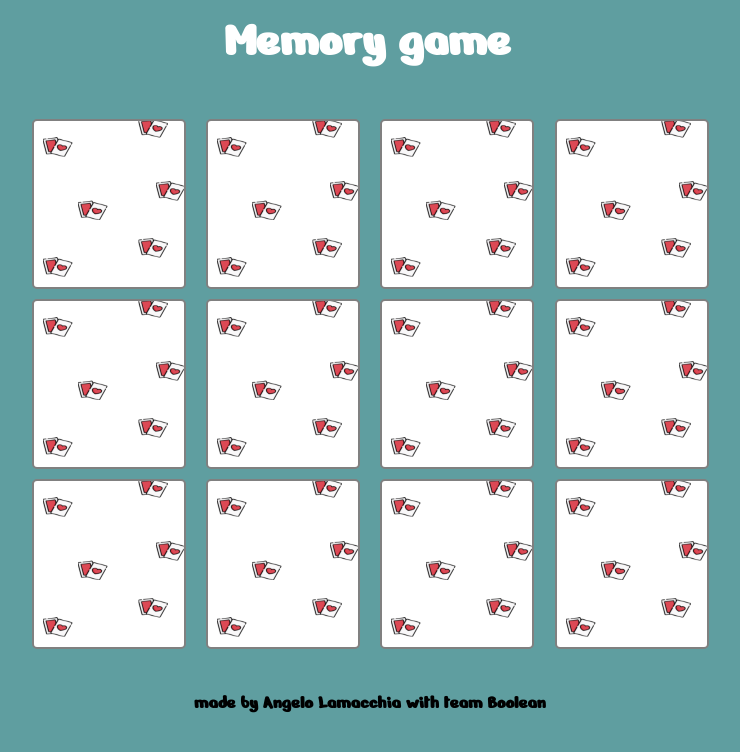
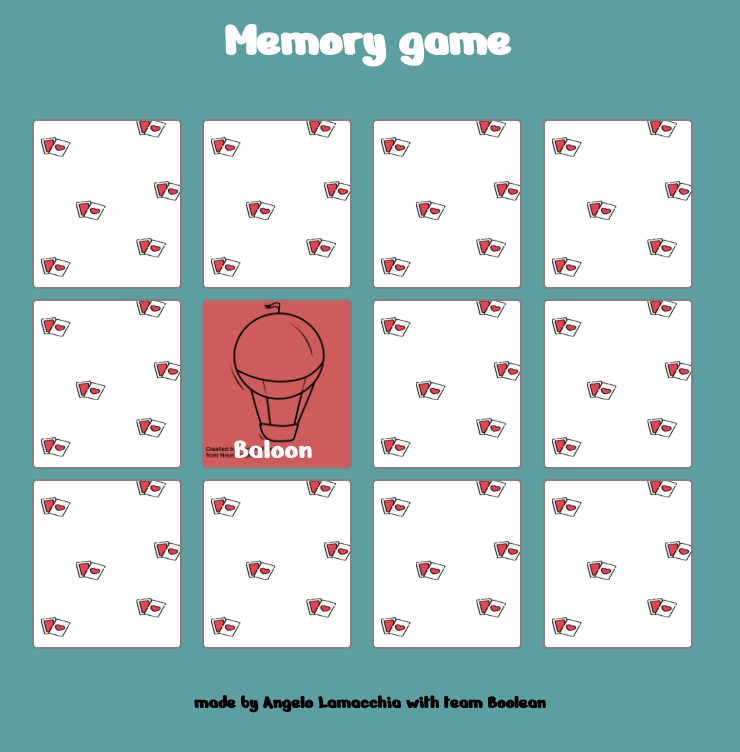
Before and after one commit to angelolamacchia/html-css-memory, a plain HTML site: page index.html in a window 1280 px wide. Shown: the whole page, without its empty margins (266-1006 px from the left). Drawn offline with Linux system fonts and the light colour scheme.

Commit message:
esercizio completato

```diff
--- a/css/style.css
+++ b/css/style.css
@@ -31,7 +31,7 @@ h1 {
 
 .card {
   display: inline-block;
-  width: 22%;
+  width: 150px;
   height: 170px;
   background-color: white;
   border-radius: 5px;
@@ -40,6 +40,26 @@ h1 {
   background-image: url('../img/pattern.png');
   background-position: center;
   background-size: 350px 120px;
+  position: relative;
+}
+
+.nomecarta{
+  color: rgba(255, 0, 0, 0);
+  background-color:rgba(255, 0, 0, 0);
+  position: absolute;
+  width: 100%;
+  height: 100%;
+}
+
+span{
+  background-color:rgba(255, 0, 0, 0);
+}
+.nomecarta:hover > span{
+  color: white;
+  font-size: 30px;
+  position: relative;
+  top: 130px;
+  left: 20%;
 }
 
 .card:hover {
@@ -47,22 +67,38 @@ h1 {
   background-size: cover;
   background-color: #CD5C5C;
 }
-.baloon:hover{
+
+.baloon:hover {
   background-image: url("../img/noun_air_balloon_3134741.png");
-  content: prova di testo;
 }
-.bicycle:hover{
+.bicycle:hover {
   background-image: url("../img/noun_Bicycle_3134821.png");
 }
-.cruise:hover{
+.cruise:hover {
   background-image: url("../img/noun_Cruise_Ship_3134824.png");
 }
-.submarine:hover{
+.submarine:hover {
   background-image: url("../img/noun_Submarine_3134738.png");
 }
-.tractor:hover{
+.tractor:hover {
   background-image: url("../img/noun_Tractor_3134797.png");
 }
-.tram:hover{
+.tram:hover {
   background-image: url("../img/noun_Tram_3134750.png");
 }
+
+#scoperto{
+  background-image: url("../img/noun_air_balloon_3134741.png");
+  background-position: center;
+  background-size: cover;
+  background-color: #CD5C5C;
+  color: white;
+  font-size: 30px;
+}
+#scoperto span{
+  color: white;
+  font-size: 30px;
+  position: relative;
+  top: 130px;
+  left: 20%;
+}
--- a/index.html
+++ b/index.html
@@ -13,53 +13,53 @@
     </header>
 
     <main>
-      <div class="cards">
+      <div class="cards"> <!--riga 1-->
         <div class="row">
           <div class="card baloon">
-
+            <div class="nomecarta"><span>Baloon</span></div>
           </div>
           <div class="card bicycle">
-
+            <div class="nomecarta"><span>Bicycle</span></div>
           </div>
           <div class="card submarine">
+            <div class="nomecarta"><span>Sub Mar</span></div>
+          </div>
+          <div class="card submarine">
+            <div class="nomecarta"><span>Sub Mar</span></div>
+          </div>
+        </div>
+      </div>
 
+      <div class="cards"> <!--riga 2-->
+        <div class="row">
+          <div class="card tram">
+            <div class="nomecarta"><span>Tram</span></div>
+          </div>
+          <div class="card baloon">
+            <div class="nomecarta" id="scoperto"><span>Baloon</span></div>
+          </div>
+          <div class="card tractor">
+            <div class="nomecarta"><span>Tractor</span></div>
           </div>
           <div class="card cruise">
-
+            <div class="nomecarta"><span>Cruise</span></div>
           </div>
         </div>
       </div>
 
       <div class="cards">
-        <div class="row">
-          <div class="card tram">
-
-          </div>
-          <div class="card baloon">
-
+        <div class="row"> <!--riga 3-->
+          <div class="card bicycle">
+            <div class="nomecarta"><span>Bicycle</span></div>
           </div>
           <div class="card tractor">
-
-          </div>
-          <div class="card cruise">
-
-          </div>
-        </div>
-      </div>
-
-      <div class="cards">
-        <div class="row">
-          <div class="card bicycle">
-
-          </div>
-          <div class="card tractor">
-
+            <div class="nomecarta"><span>Tractor</span></div>
           </div>
           <div class="card tram">
-
+            <div class="nomecarta"><span>Tram</span></div>
           </div>
           <div class="card submarine">
-
+            <div class="nomecarta"><span>Sub Mar</span></div>
           </div>
         </div>
       </div>
```
